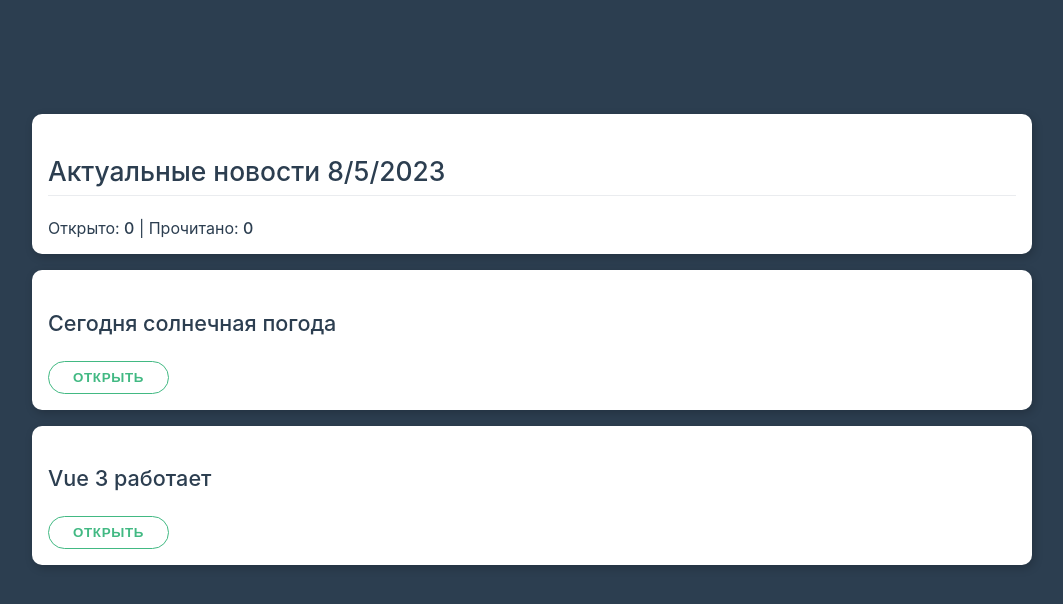
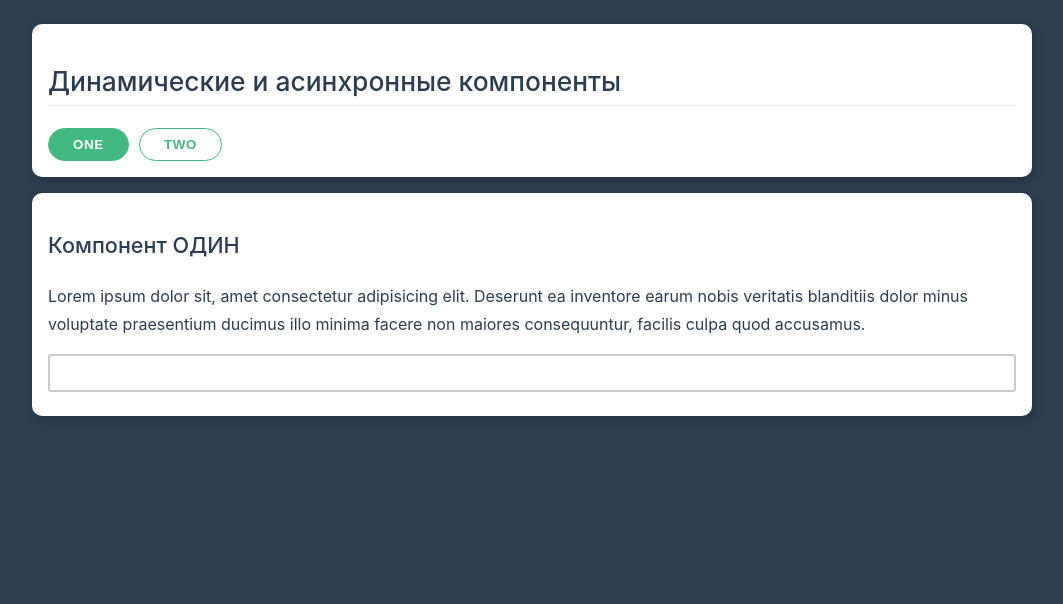
Before and after one commit to Markelas/vueCourse, a Vue app in the folder 006 Components/006_vue/: page / in a window 1280 px wide. Shown: the top 604 px of the page, without its empty margins (108-1171 px from the left). Built offline with nearby package versions, Linux system fonts and the light colour scheme.

Commit message:
Add new components

```diff
--- a/006 Components/006_vue/src/App.vue
+++ b/006 Components/006_vue/src/App.vue
@@ -1,87 +1,62 @@
 <template>
-  <div>
-    <the-header></the-header>
-    <div class="container pt-1">
-      <div class="card">
-        <h2>Актуальные новости {{ now }}</h2>
-        <span
-          >Открыто: <strong>{{ openRate }}</strong> | Прочитано:
-          <strong>{{ readRate }}</strong></span
-        >
-      </div>
-      <!--
-      <app-news title="Это блок новостей"></app-news
-      > Помещаем сюда этот компонент, из AppNews.vue и можем исопльзовать много раз и будет везде открываться разные кнопки, а не все сразу при нажатии-->
-      <!--<app-news title="Это блок новостей номер 2"></app-news>-->
-      <!--Передаем title в AppNews, там он принимает через props, какие данные мы передаём и меняет значение в переменной titl-->
-      <app-news
-        v-for="item in news"
-        :key="item.id"
-        v-bind:title="item.title"
-        v-bind:id="item.id"
-        v-bind:is-open="item.isOpen"
-        v-bind:was-read="item.wasRead"
-        @open-news="openNews"
-        @read-news="readNews"
-        @unmark="unreadNews"
-      ></app-news>
-      <!--мы обращаемся к событию, которое создали в AppNews (open-news), с помощью $emit-->
+  <div class="container pt-1">
+    <div class="card">
+      <h2>Динамические и асинхронные компоненты</h2>
+
+      <app-button :color="oneColor" @action="active = 'one'">One</app-button>
+      <!--Присваиваем при клике другое значение в active-->
+      <app-button ref="myBtn" :color="twoColor" @action="active = 'two'"
+        >Two</app-button
+      >
     </div>
+
+    <keep-alive>
+      <component :is="componentName"></component>
+    </keep-alive>
   </div>
 </template>
 
 <script>
-import AppNews from "./AppNews.vue"; //Зарегестрировали локально, так, чтобы App.vue только знал о нем
+import AppButton from "./AppButton.vue";
+import AppTextOne from "./AppText.vue";
+import AppTextTwo from "./AppTextTwo.vue";
 export default {
   data() {
     return {
-      now: new Date().toLocaleDateString(),
-      openRate: 0,
-      readRate: 0,
-      news: [
-        {
-          title: "Сегодня солнечная погода",
-          id: 1,
-          isOpen: false,
-          wasRead: false,
-        },
-        {
-          title: "Vue 3 работает",
-          id: 2,
-          isOpen: false,
-          wasRead: false,
-        },
-      ],
+      active: "one",
     };
   },
-  provide() {
-    return {
-      title: "Список всей новостей",
-      news: this.news, //Передаем массив news с объектами
-      //С помощью provide, все дочерние компонтненты, могут получить доступ до данных в provide
-    };
+  mounted() {
+    setTimeout(() => {
+      this.componentName = "new comp name";
+    }, 1500);
+    console.log(this.$refs.myBtn);
   },
-  methods: {
-    openNews(data, data2) {
-      this.openRate++;
-      console.log(data, data2);
+  components: { AppButton, AppTextOne, AppTextTwo },
+  methods: {},
+  computed: {
+    // componentName() {
+    //   if (this.active === "one") {
+    //     return "app-text-vue";
+    //   } else {
+    //     return "pp-text-two-vue";
+    //   }
+    componentName: {
+      get() {
+        return "app-text-" + this.active;
+      },
+      set(value) {
+        console.log("componentName", value);
+      },
     },
-    readNews(id) {
-      const idx = this.news.findIndex((news) => news.id === id);
-      this.news[idx].wasRead = true;
-      console.log(id); //Передаём id новости
-      this.readRate++;
+    oneColor() {
+      return this.active === "one" ? "primary" : "";
     },
-    unreadNews(id) {
-      const news = this.news.find((news) => news.id === id);
-      news.wasRead = false;
-      this.readRate--;
+    twoColor() {
+      return this.active === "two" ? "primary" : "";
     },
-  },
-  components: {
-    "app-news": AppNews,
   },
 };
 </script>
 
-<style></style>
+<style scoped></style>
--- a/006 Components/006_vue/src/AppButton.vue
+++ b/006 Components/006_vue/src/AppButton.vue
@@ -16,6 +16,7 @@ export default {
         return ["", "primary", "danger"].includes(value);
       },
     },
+    methods: {},
   },
 };
 </script>
--- /dev/null
+++ b/006 Components/006_vue/src/AppOld.vue
@@ -0,0 +1,92 @@
+<template>
+  <div>
+    <the-header></the-header>
+    <div class="container pt-1">
+      <div class="card">
+        <h2>Актуальные новости {{ now }}</h2>
+        <span
+          >Открыто: <strong>{{ openRate }}</strong> | Прочитано:
+          <strong>{{ readRate }}</strong></span
+        >
+      </div>
+      <!--
+      <app-news title="Это блок новостей"></app-news
+      > Помещаем сюда этот компонент, из AppNews.vue и можем исопльзовать много раз и будет везде открываться разные кнопки, а не все сразу при нажатии-->
+      <!--<app-news title="Это блок новостей номер 2"></app-news>-->
+      <!--Передаем title в AppNews, там он принимает через props, какие данные мы передаём и меняет значение в переменной titl-->
+      <app-news
+        v-for="item in news"
+        :key="item.id"
+        v-bind:title="item.title"
+        v-bind:id="item.id"
+        v-bind:is-open="item.isOpen"
+        v-bind:was-read="item.wasRead"
+        @open-news="openNews"
+        @read-news="readNews"
+        @unmark="unreadNews"
+      ></app-news>
+      <!--мы обращаемся к событию, которое создали в AppNews (open-news), с помощью $emit-->
+    </div>
+  </div>
+</template>
+
+<script>
+import AppNews from "./AppNews.vue"; //Зарегестрировали локально, так, чтобы App.vue только знал о нем
+export default {
+  data() {
+    return {
+      now: new Date().toLocaleDateString(),
+      openRate: 0,
+      readRate: 0,
+      news: [
+        {
+          title: "Сегодня солнечная погода",
+          id: 1,
+          isOpen: false,
+          wasRead: false,
+        },
+        {
+          title: "Vue 3 работает",
+          id: 2,
+          isOpen: false,
+          wasRead: false,
+        },
+      ],
+    };
+  },
+  provide() {
+    return {
+      title: "Список всей новостей",
+      news: this.news, //Передаем массив news с объектами
+      //С помощью provide, все дочерние компонтненты, могут получить доступ до данных в provide
+    };
+  },
+  methods: {
+    openNews(data, data2) {
+      this.openRate++;
+      console.log(data, data2);
+    },
+    readNews(id) {
+      const idx = this.news.findIndex((news) => news.id === id);
+      this.news[idx].wasRead = true;
+      console.log(id); //Передаём id новости
+      this.readRate++;
+    },
+    unreadNews(id) {
+      const news = this.news.find((news) => news.id === id);
+      news.wasRead = false;
+      this.readRate--;
+    },
+  },
+  components: {
+    "app-news": AppNews,
+  },
+};
+</script>
+
+<style scoped>
+/* Чтобы объвить стили только внутри компонента, то добавляет атрибут scoped, но если хотим глобально, то убираем этот арбирут, можно также выбирать язык, добавив атрибут lang="" */
+h2 {
+  color: darkred;
+}
+</style>
--- /dev/null
+++ b/006 Components/006_vue/src/AppText.vue
@@ -0,0 +1,20 @@
+<template>
+  <div class="card">
+    <h3>Компонент ОДИН</h3>
+    <p>
+      Lorem ipsum dolor sit, amet consectetur adipisicing elit. Deserunt ea
+      inventore earum nobis veritatis blanditiis dolor minus voluptate
+      praesentium ducimus illo minima facere non maiores consequuntur, facilis
+      culpa quod accusamus.
+    </p>
+    <div class="form-control">
+      <input type="text" />
+    </div>
+  </div>
+</template>
+
+<script>
+export default {};
+</script>
+
+<style scoped></style>
--- /dev/null
+++ b/006 Components/006_vue/src/AppTextTwo.vue
@@ -0,0 +1,15 @@
+<template>
+  <div class="card">
+    <h3>Компонент ДВА</h3>
+    <p>
+      Lorem ipsum dolor sit amet. Lorem ipsum dolor sit. Lorem, ipsum. Lorem
+      ipsum dolor sit amet consectetur, adipisicing elit. Dignissimos
+    </p>
+  </div>
+</template>
+
+<script>
+export default {};
+</script>
+
+<style scoped></style>
```
Also changed, not shown: 006 Components/006_vue/src/AppBlock.vue (added, +22 -0 lines), 006 Components/006_vue/src/AppList.vue (added, +16 -0 lines), 006 Components/006_vue/src/AppSlots.vue (added, +42 -0 lines), 1 other file (tests, documents, lock files or other folders).
